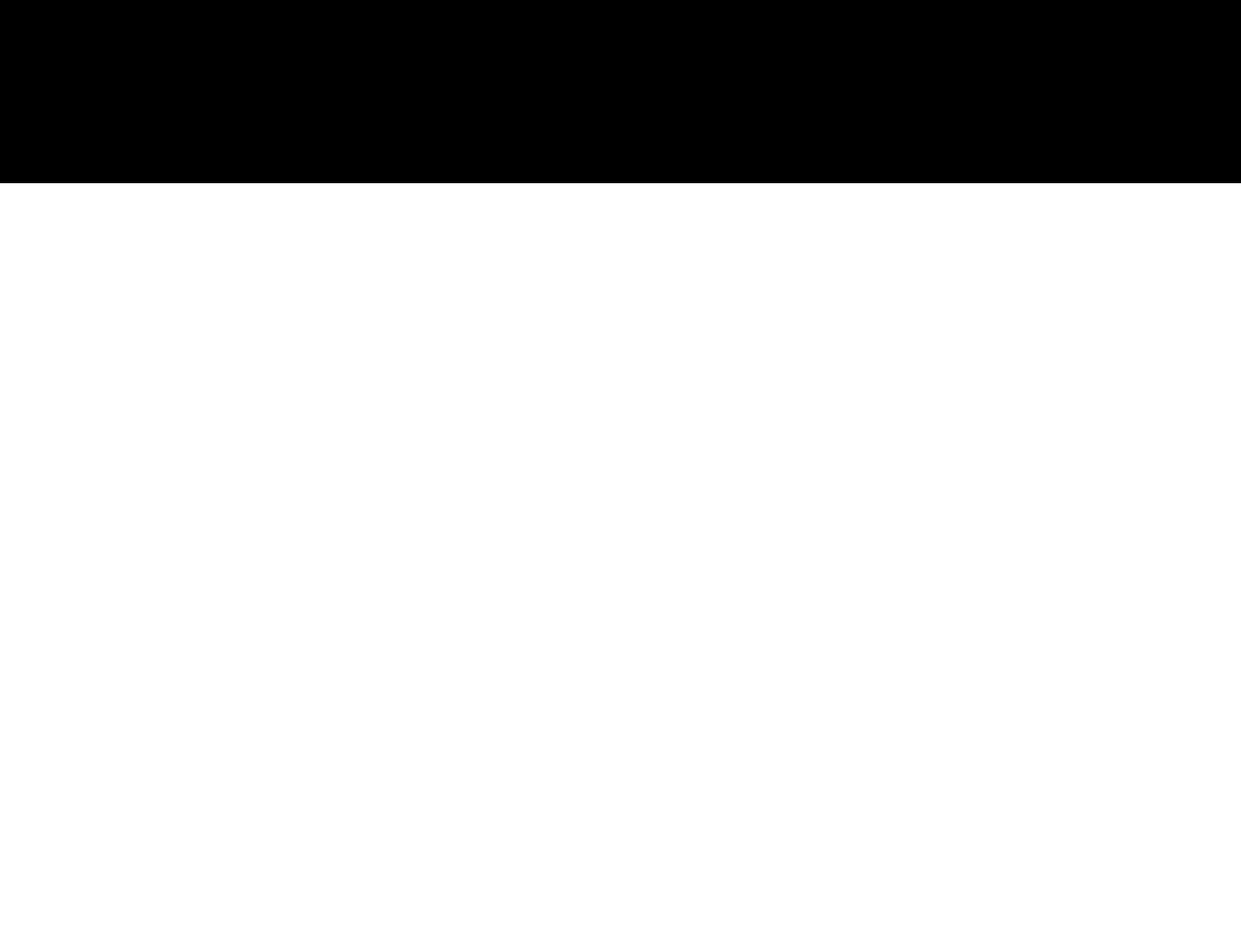
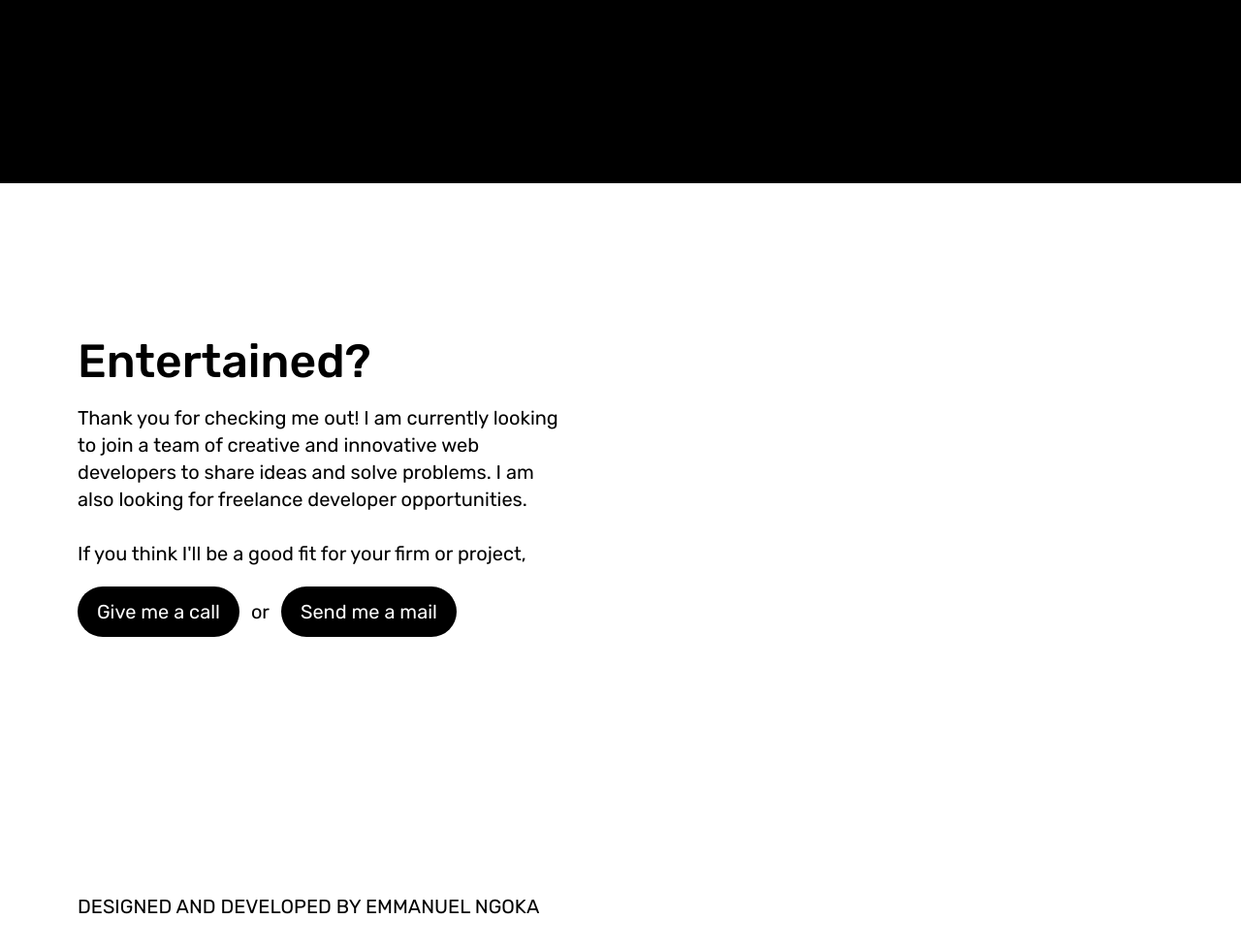
Before and after one commit to zillalikestocode/portfolio-v3, a website built with Vite: page index.html in a window 1280 px wide. Shown: the part 2211-3192 px from the top of the page at 97% size. Before the commit the page ends 2400 px from the top, so only its background shows below. Built offline with nearby package versions, Linux system fonts and the light colour scheme; a web font is replaced by a local one.

Commit message:
finished the design structure

```diff
--- a/index.html
+++ b/index.html
@@ -299,10 +299,15 @@
             <div class="image-container relative h-full w-[300px] ml-auto">
               <img src="./assets/images/aibg.jpeg" alt="" />
             </div>
-            <div class="project-description ">
-              <h4 class="font-medium text-3xl font-['grotesk'] tracking-wider mb-5">ai tools</h4>
+            <div class="project-description">
+              <h4
+                class="font-medium text-3xl font-['grotesk'] tracking-wider mb-5"
+              >
+                ai tools
+              </h4>
               <p class="">
-                An artificial intelligence website that provides AI tools such as image generator and chatbot(comming soon).
+                An artificial intelligence website that provides AI tools such
+                as image generator and chatbot(comming soon).
               </p>
               <div class="flex gap-3 mt-5 stack-bullets">
                 <button>ReactJS</button>
@@ -320,9 +325,14 @@
               <img src="./assets/images/ambg.jpg" alt="" />
             </div>
             <div class="project-description p-10">
-              <h4 class="font-medium text-3xl font-['grotesk'] tracking-wider mb-5">netflix clone</h4>
+              <h4
+                class="font-medium text-3xl font-['grotesk'] tracking-wider mb-5"
+              >
+                netflix clone
+              </h4>
               <p class="">
-                An anonymous messaging platform perfect for polls, elections or just for fun.
+                An anonymous messaging platform perfect for polls, elections or
+                just for fun.
               </p>
               <div class="flex gap-3 mt-5 stack-bullets">
                 <button>ReactJS</button>
@@ -338,7 +348,25 @@
         </div>
       </section>
       <!-- contact section  -->
-      <section></section>
+      <section class="px-20 pt-40 h-screen relative">
+        <h4 class="text-5xl font-medium">Entertained?</h4>
+        <div class="mt-5 text-xl ">
+          <p class="w-[500px]">
+            Thank you for checking me out! I am currently looking to join a team
+            of creative and innovative web developers to share ideas
+            and solve problems. I am also looking for freelance developer
+            opportunities.
+          </p>
+          <br>
+          <p>If you think I'll be a good fit for your firm or project,</p>
+          <div class="flex mt-5 items-center text-white gap-3">
+            <a href="tel:+2348176428632"><button class="p-3 px-5 bg-black rounded-full">Give me a call</button></a>
+            <h4 class="text-black">or</h4>
+            <a href="mailto:emmanuelngoka778@gmail.com"><button class="p-3 bg-black px-5 rounded-full"> Send me a mail</button></a>
+          </div>
+        </div>
+        <div class="bottom-10 text-xl absolute flex flex-col gap-3"><h4>DESIGNED AND DEVELOPED BY EMMANUEL NGOKA</h4></div>
+      </section>
     </div>
     <script type="module" src="/main.js"></script>
   </body>
```
